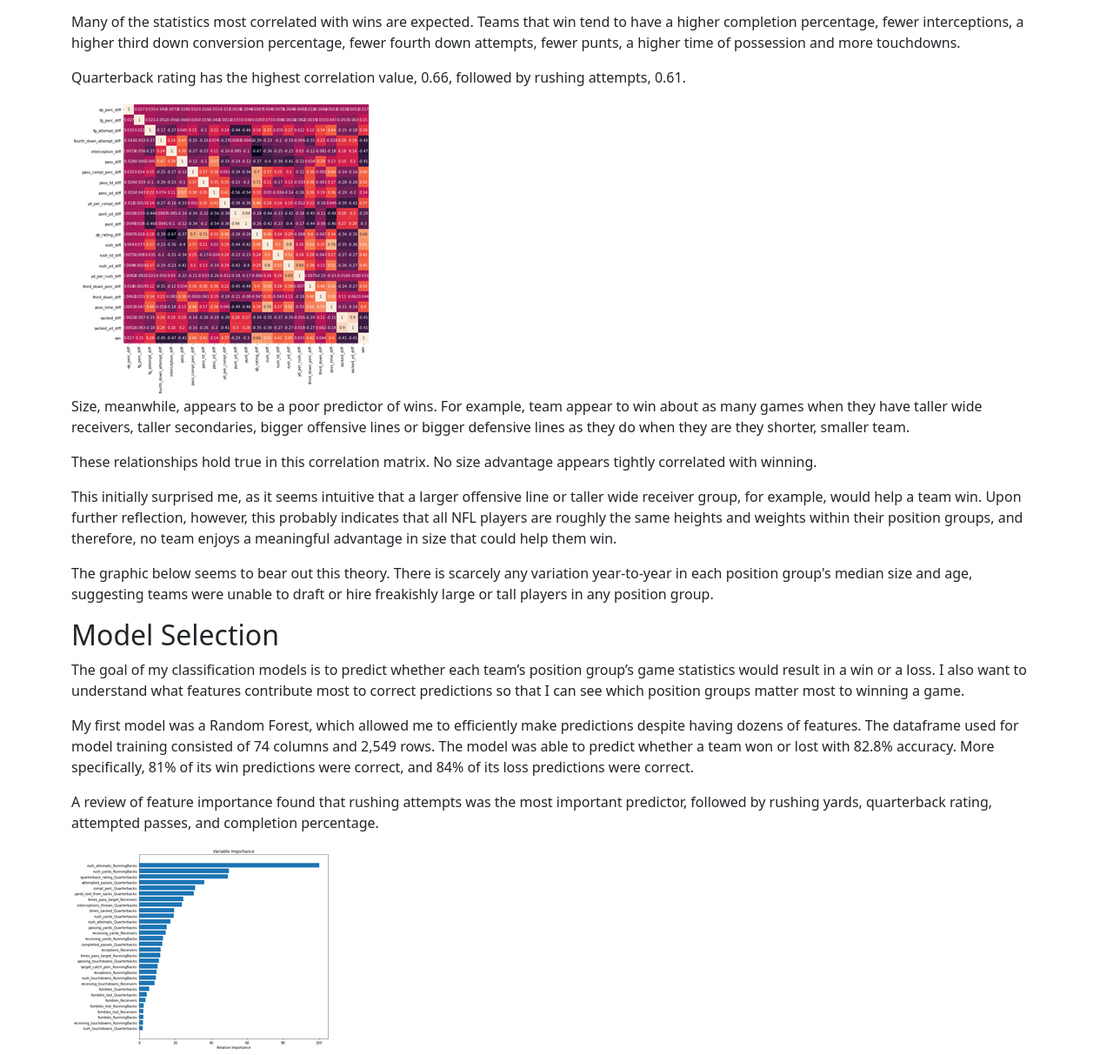
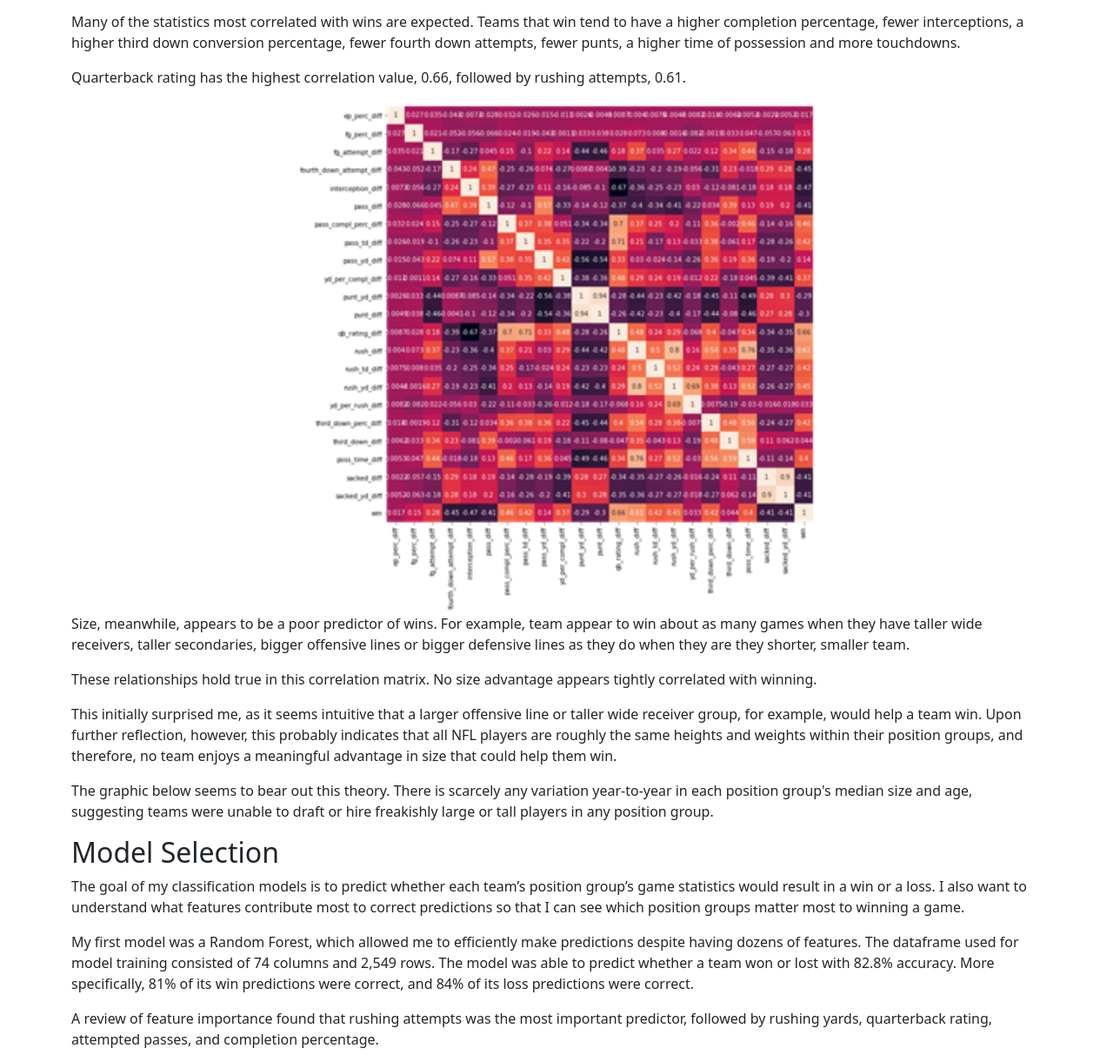
Before and after one commit to WillRobinson152/NFL_Analysis, a plain HTML site: page index.html in a window 1280 px wide. Shown: the part 2318-3531 px from the top of the page at 87% size. Drawn offline with nearby package versions, Linux system fonts and the light colour scheme.

Commit message:
Added image widths and aligned divs to center.

```diff
--- a/index.html
+++ b/index.html
@@ -119,7 +119,9 @@
         <p>
             Quarterback rating has the highest correlation value, 0.66, followed by rushing attempts, 0.61.
         </p>
-        <img src="./Images/CorrelationHeatMap.png"/>
+        <div align="center">
+            <img src="./Images/CorrelationHeatMap.png" width="600px"/>
+        </div>
         <p>
             Size, meanwhile, appears to be a poor predictor of wins. For example, team appear to win about as many games when they have taller wide receivers, taller secondaries, bigger offensive lines or bigger defensive lines as they do when they are they shorter, smaller team.
         </p>
@@ -149,7 +151,9 @@
         <p>
             A review of feature importance found that rushing attempts was the most important predictor, followed by rushing yards, quarterback rating, attempted passes, and completion percentage.
         </p>
-        <img src="./Images/FeatureSelection.png" />
+        <div align="center">
+            <img src="./Images/FeatureSelection.png" width="600px"/>
+        </div>
         <p>
             However, this examination of feature importance might lead to a false impression of position importance. For example, rushing attempts may not be an indication that running back talent is more important than passing talent, but rather that a team with a lead is able to run the ball more often because they have time to kill.
         </p>
```
